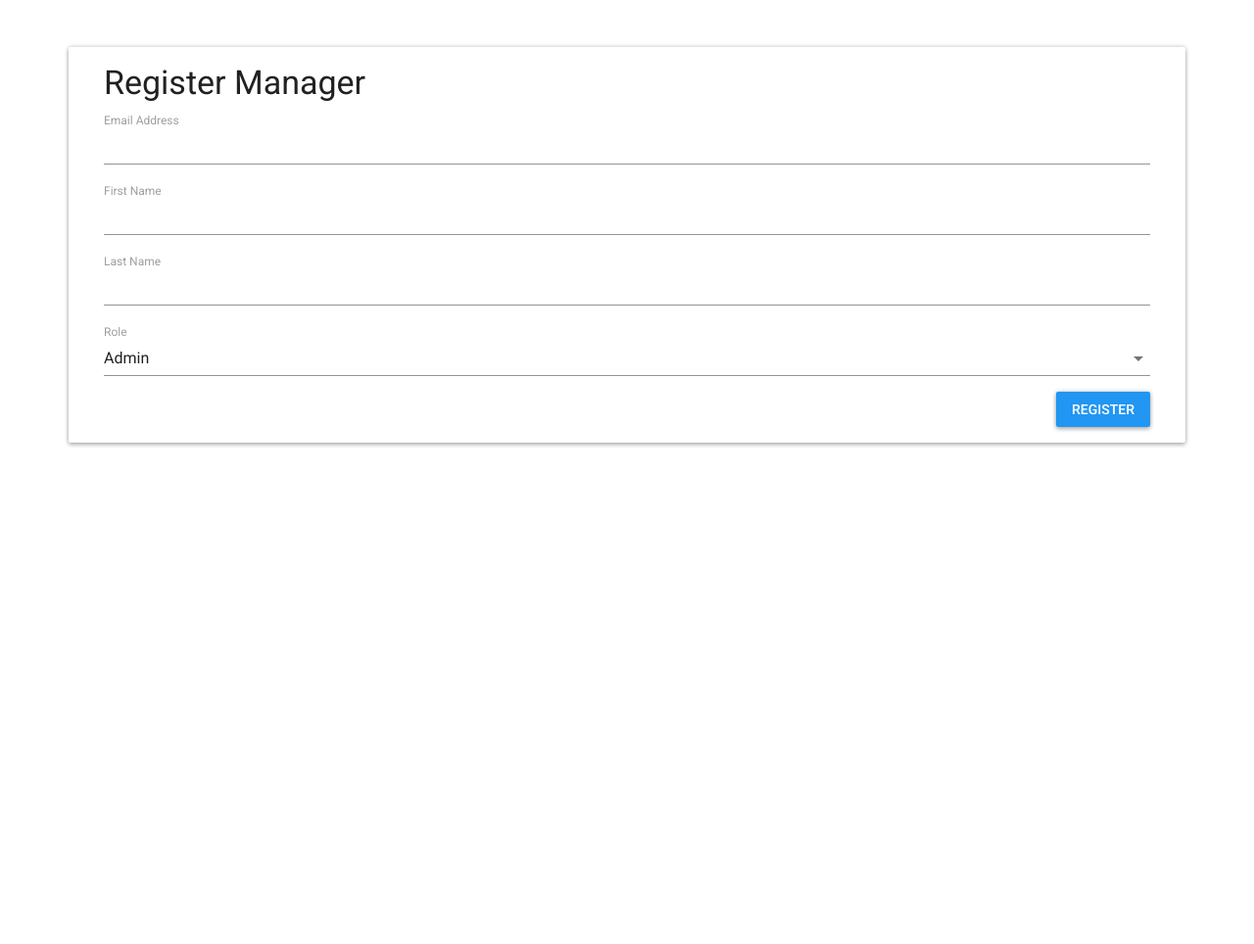
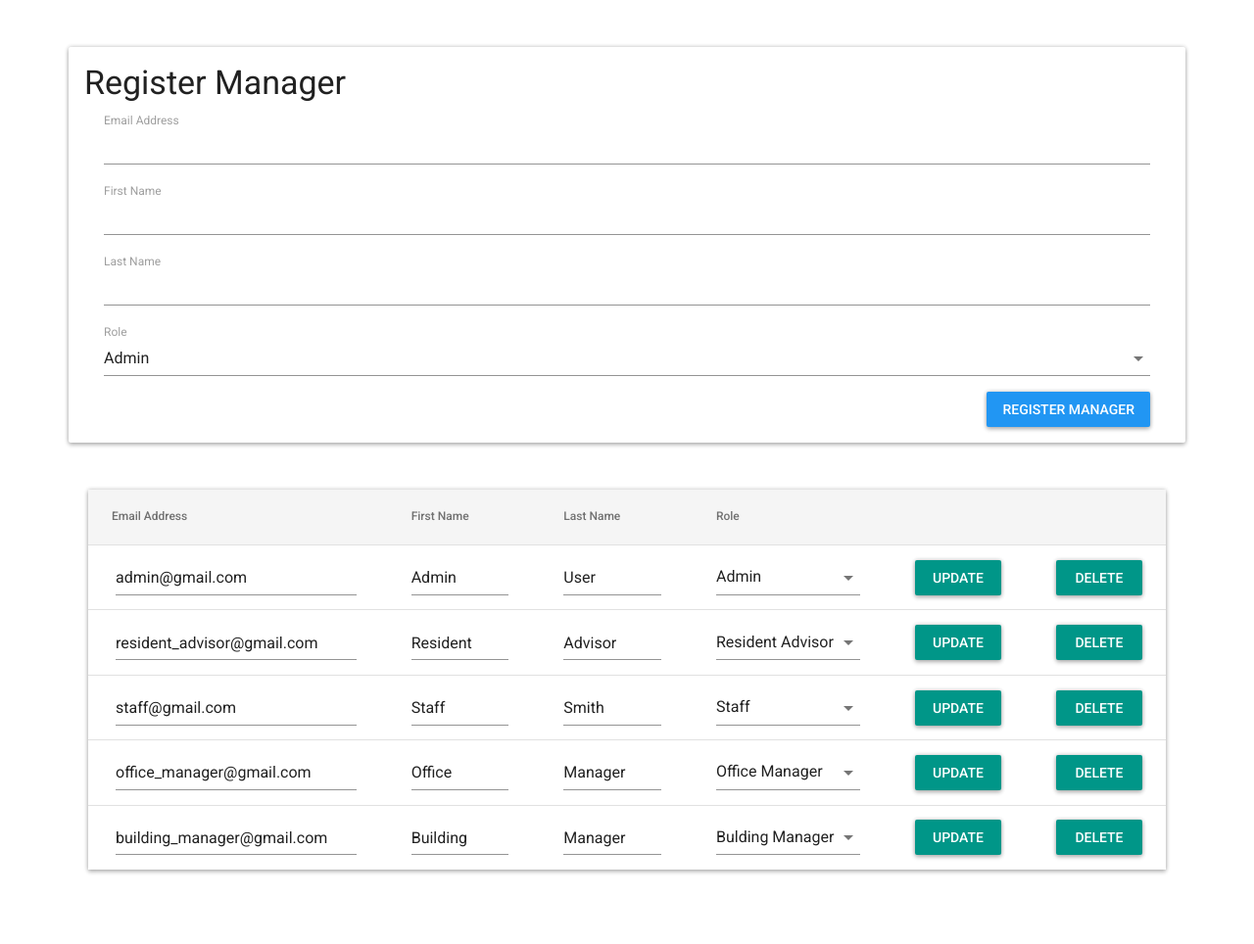
Before and after one commit to azy2/Overseer, a Flask app: page /admin/register_manager/ in a window 1280 px wide. Shown: the part 56-1020 px from the top of the page at 98% size. Before the commit the page ends 512 px from the top, so only its background shows below. Run offline with Flask 2, Linux system fonts and the light colour scheme; a user stored in the database is signed in; data comes from the database, SQL or seed files in the repository; parts of the project's set-up code (start-up, migrations or seed data) failed here and were passed over; some libraries are stand-ins or nearby versions.

Commit message:
Added managers table

```diff
--- a/ovs/forms/__init__.py
+++ b/ovs/forms/__init__.py
@@ -9,3 +9,4 @@ from .register_manager_form import RegisterManagerForm as RegisterManagerForm
 from .register_resident_form import RegisterResidentForm as RegisterResidentForm
 from .register_room_form import RegisterRoomForm as RegisterRoomForm
 from .manage_room_form import ManageRoomForm as ManageRoomForm
+from .manage_users_form import ManageUsersForm as ManageUsersForm
--- /dev/null
+++ b/ovs/forms/manage_users_form.py
@@ -0,0 +1,42 @@
+""" Form with data required to edit a user """
+from flask_wtf import FlaskForm
+from wtforms import  StringField, HiddenField, ValidationError, SubmitField, SelectField
+from wtforms.validators import DataRequired, Length, Email
+
+from ovs import db
+from ovs.models.user_model import User
+from ovs.services.user_service import UserService
+
+
+class ManageUsersForm(FlaskForm):
+    """ Form with data required to edit a resident """
+    user_id = HiddenField('User id', validators=[DataRequired()])
+    email = StringField('Email Address', validators=[Email(), DataRequired()])
+    first_name = StringField('First Name', validators=[Length(min=1, max=255), DataRequired()])
+    last_name = StringField('Last Name', validators=[Length(min=1, max=255), DataRequired()])
+    role = SelectField('Role', choices=[('ADMIN', 'Admin'),
+                                        ('BUILDING_MANAGER', 'Bulding Manager'),
+                                        ('OFFICE_MANAGER', 'Office Manager'),
+                                        ('STAFF', 'Staff'),
+                                        ('RESIDENT_ADVISOR', 'Resident Advisor')])
+    update_button = SubmitField('Update')
+    delete_button = SubmitField('Delete')
+
+
+    def validate_email(form, field): # pylint: disable=no-self-argument
+        """ Checks whether email is unregistered. """
+        user = UserService.get_user_by_id(form.user_id.data)
+        if user:
+            email = user.email
+            if (field.data != email) and UserService.get_user_by_email(field.data) is not None:
+                raise ValidationError('A user with that email already exists')
+        else:
+            raise ValidationError('No user with that ID')
+
+    def validate_user_id(form, field):  # pylint: disable=no-self-argument, no-self-use
+        """
+        Validates that the provided user_id exists.
+        This is to thwart malicious input.
+        """
+        if db.session.query(User).filter(User.id == field.data).count() == 0:
+            raise ValidationError('User does not exist')
--- a/ovs/routes/admin_routes.py
+++ b/ovs/routes/admin_routes.py
@@ -1,9 +1,10 @@
 """ routes under /admin/ """
-from flask import Blueprint, render_template, redirect, url_for, flash
+from flask import Blueprint, render_template, request, redirect, url_for, flash
 from flask_login import login_required, current_user
 
-from ovs.forms import RegisterManagerForm
+from ovs.forms import RegisterManagerForm, ManageUsersForm
 from ovs.services import UserService
+from ovs.services.manager_service import ManagerService
 from ovs.middleware import permissions
 from ovs.utils import roles
 
@@ -19,22 +20,45 @@ def register_manager():
     first name, last name, and role and accepts that form (POST) and adds a user
     to the user table with a default password.
     """
-    # pylint: disable=duplicate-code
 
-    user = UserService.get_user_by_id(current_user.get_id())
-    role = user.role
-    form = RegisterManagerForm()
-    if form.validate_on_submit():
+    register_form = RegisterManagerForm()
+    managers = ManagerService.get_all_managers()
+    edit_forms = []
+    for user in managers:
+        edit_forms.append(ManageUsersForm(role=user.role, prefix=str(user.id)))
+
+    if 'register_btn' in request.form and register_form.validate_on_submit():
         user = UserService.create_user(
-            form.email.data,
-            form.first_name.data,
-            form.last_name.data,
-            form.role.data)
+            register_form.email.data,
+            register_form.first_name.data,
+            register_form.last_name.data,
+            register_form.role.data)
         if user is None:
             flash('An error was encountered', 'danger')
         else:
             flash('{} successfully registered'.format(user.email), 'success')
+        return redirect(url_for('admin.register_manager'))
+    for edit_form in edit_forms:
+        if edit_form.delete_button.data:
+            if not (UserService.get_user_by_id(edit_form.user_id.data) and
+                    UserService.delete_user(edit_form.user_id.data)):
+                flash('Failed to delete user.', 'danger')
+            else:
+                flash('User deleted.', 'success')
+            return redirect(url_for('admin.register_manager'))
+        elif edit_form.update_button.data and edit_form.validate_on_submit():
+            if not UserService.edit_user(
+                    edit_form.user_id.data,
+                    edit_form.email.data,
+                    edit_form.first_name.data,
+                    edit_form.last_name.data):
+                flash('Failed to update user!', 'danger')
+            else:
+                flash('User updated!', 'success')
 
-        return redirect(url_for('admin.register_manager'))
+            return redirect(url_for('admin.register_manager'))
 
-    return render_template('admin/register_manager.html', role=role, user=user, form=form)
+    user = UserService.get_user_by_id(current_user.get_id())
+    role = user.role
+    return render_template('admin/register_manager.html', role=role, user=user,
+                           register_form=register_form, form_data=zip(edit_forms, managers))
--- a/ovs/services/room_service.py
+++ b/ovs/services/room_service.py
@@ -86,6 +86,10 @@ class RoomService:
         """
         room = RoomService.get_room_by_id(room_id)
         if room is None:
+            return False
+
+        other_room = RoomService.get_room_by_number(room_number)
+        if other_room is not None and other_room != room:
             return False
         room.room_number = room_number
         room.status = status
--- a/ovs/templates/admin/register_manager.html
+++ b/ovs/templates/admin/register_manager.html
@@ -1,22 +1,56 @@
 {% extends "base.html" %}
-{% block title %}Register Manager{% endblock %}
+{% block title %}Manage Managers{% endblock %}
+{% block head %}
+{% endblock %}
 {% block content %}
-    {% from "_formhelper.html" import field_stacked %}
-    <div class="container mt-5 card" >
+{% from "_formhelper.html" import field_stacked, field_plain %}
+<div class="container mt-5">
+    <div class="row card">
         <div class="card-body">
             <h2>Register Manager</h2>
-            <div class="row" >
-                <div class="col" >
-                    <form method="post" class="needs-validation" novalidate>
-                        {{ form.csrf_token }}
-                        {{ field_stacked(form.email) }}
-                        {{ field_stacked(form.first_name) }}
-                        {{ field_stacked(form.last_name) }}
-                        {{ field_stacked(form.role) }}
-                        <input type="submit" value="Register" id="register_manager" class="btn btn-primary float-right">
-                    </form>
-                </div>
+            <div class="col" >
+                <form method="post", name="Register Form" class="needs-validation" novalidate>
+                    {{ register_form.csrf_token }}
+                    {{ field_stacked(register_form.email) }}
+                    {{ field_stacked(register_form.first_name) }}
+                    {{ field_stacked(register_form.last_name) }}
+                    {{ field_stacked(register_form.role) }}
+                    <input type="submit" value="Register Manager" name="register_btn" class="btn btn-primary float-right">
+                </form>
             </div>
         </div>
     </div>
+    <div class="row mt-5">
+        <div class="col">
+            <table style="width:100%" class="table table-bordered table-responsive">
+                <thead class="thead-light">
+                    <tr>
+                        <th style="width:30%" scope="col">Email Address</th>
+                        <th style="width:15%" scope="col">First Name</th>
+                        <th style="width:15%" scope="col">Last Name</th>
+                        <th style="width:20%" scope="col">Role</th>
+                        <th style="width:10%" scope="col"></th>
+                        <th style="width:10%" scope="col"></th>
+                    </tr>
+                </thead>
+                <tbody>
+                    {% for (edit_form, user) in form_data %}
+                    <tr>
+                        <form method="post" name="Edit Form" id="edit-manager-submit" class="needs-validation" novalidate>
+                            {{ edit_form.csrf_token }}
+                            {{ field_plain(edit_form.user_id, value=user.id) }}
+                            <td>{{ field_plain(edit_form.email, value=user.email) }}</td>
+                            <td>{{ field_plain(edit_form.first_name, value=user.first_name) }}</td>
+                            <td>{{ field_plain(edit_form.last_name, value=user.last_name) }}</td>
+                            <td>{{ field_plain(edit_form.role)}}</td>
+                            <td>{{ field_plain(edit_form.update_button, class="btn btn-secondary") }}</td>
+                            <td>{{ field_plain(edit_form.delete_button, class="btn btn-secondary") }}</td>
+                        </form>
+                    </tr>
+                    {% endfor %}
+                </tbody>
+            </table>
+        </div>
+    </div>
+</div>
 {% endblock %}
```
Also changed, not shown: ovs/forms/manage_room_form.py (added, +36 -0 lines).
